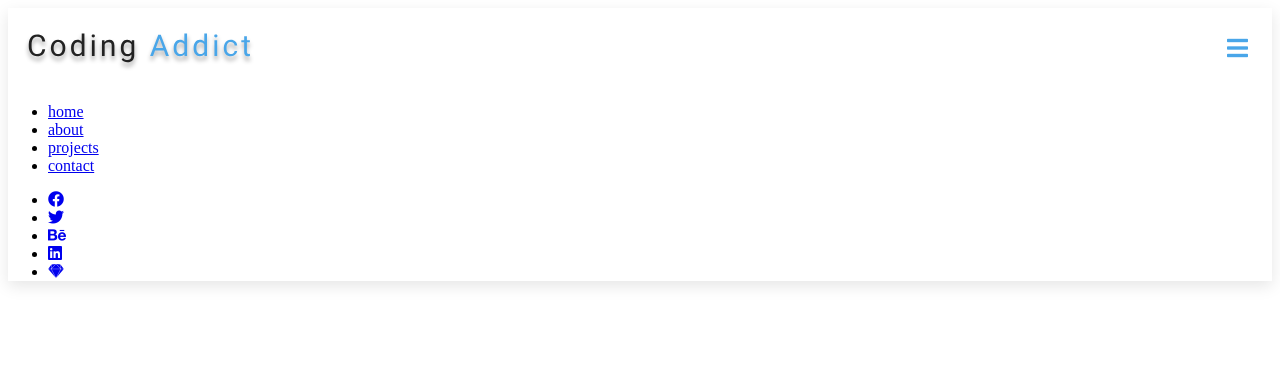
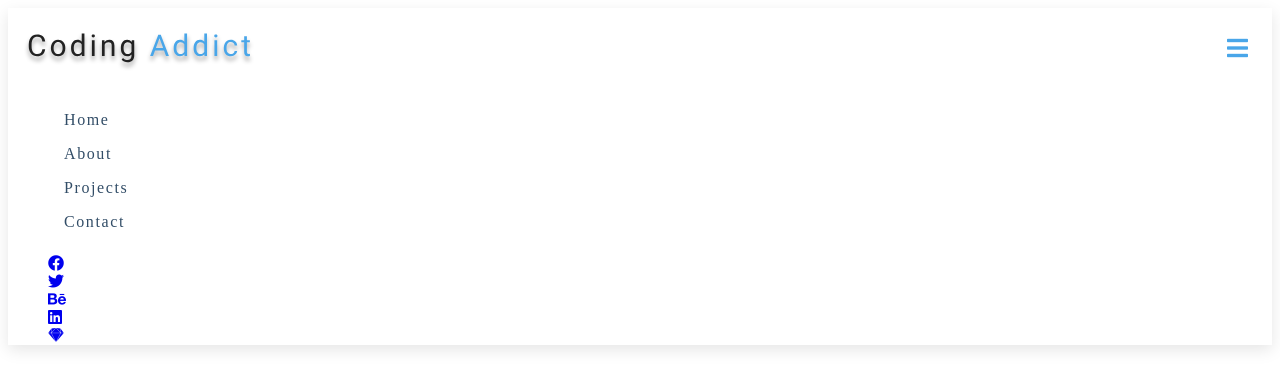
Before and after one commit to JonnyBerry/PortfolioPage, a plain HTML site: page index.html in a window 1280 px wide. Drawn offline with Linux system fonts and the light colour scheme.

Commit message:
added text docoration removed bullet points

```diff
--- a/styles.css
+++ b/styles.css
@@ -69,3 +69,24 @@ nav {
 .logo {
   height: 40px;
 }
+
+.links a {
+  color: var(--clr-grey-3);
+  font-size: 1rem;
+  text-transform: capitalize;
+  letter-spacing: var(--spacing);
+  display: block;
+  padding: 0.5rem 1rem;
+  transition: var(--transition);
+  text-decoration: none;
+}
+
+nav ul li {
+list-style-type: none;
+}
+
+.links a:hover {
+  background: var(--clr-primary-8);
+  color: var(--clr-primary-5);
+  padding-left: 1.5rem;
+}
```
